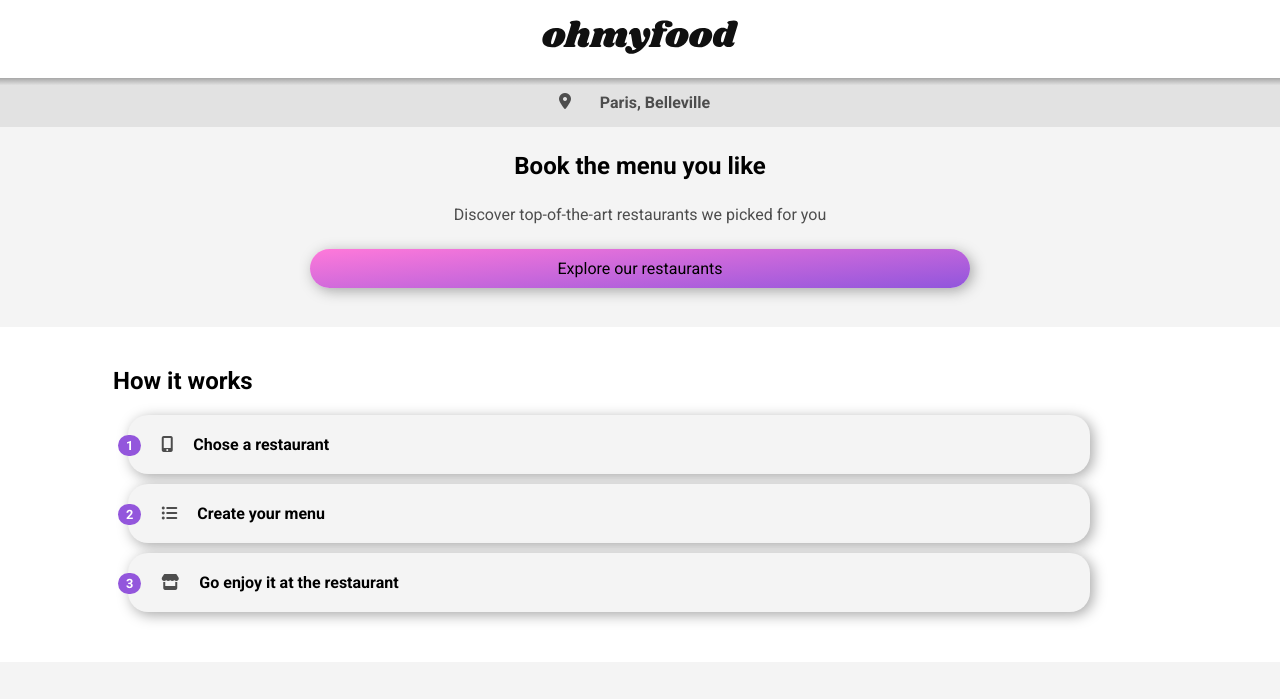
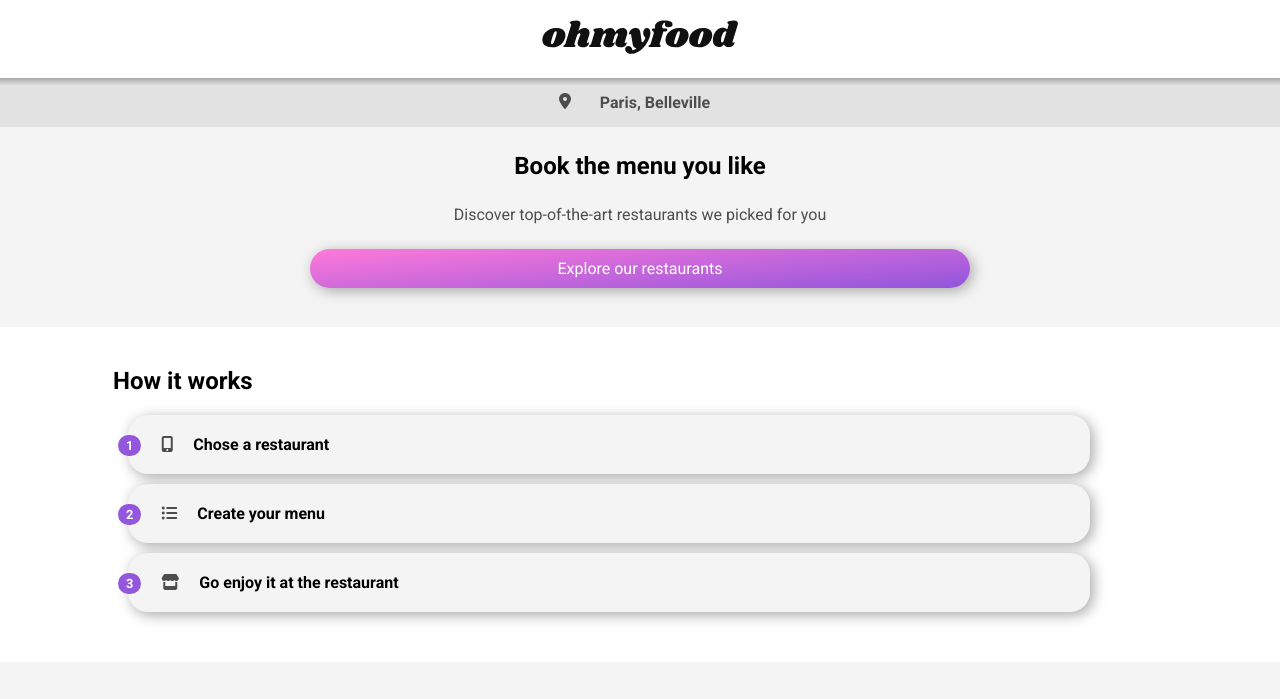
Before and after one commit to virginiaplovi/ohmyfood, a website: page index.html in a window 1280 px wide. Shown: the top 699 px of the page. Drawn offline with Linux system fonts and the light colour scheme; a web font is replaced by a local one.

Commit message:
Mixin link edited

```diff
--- a/sass/main.scss
+++ b/sass/main.scss
@@ -25,7 +25,7 @@ $white: #ffffff;
 }
 @mixin link($color: $white) {
     text-decoration: none;
-    color: initial;
+    color: $color;
     &:visited {
         color: $color;
     }
```
Also changed, not shown: public/style.css, 1 other file.
